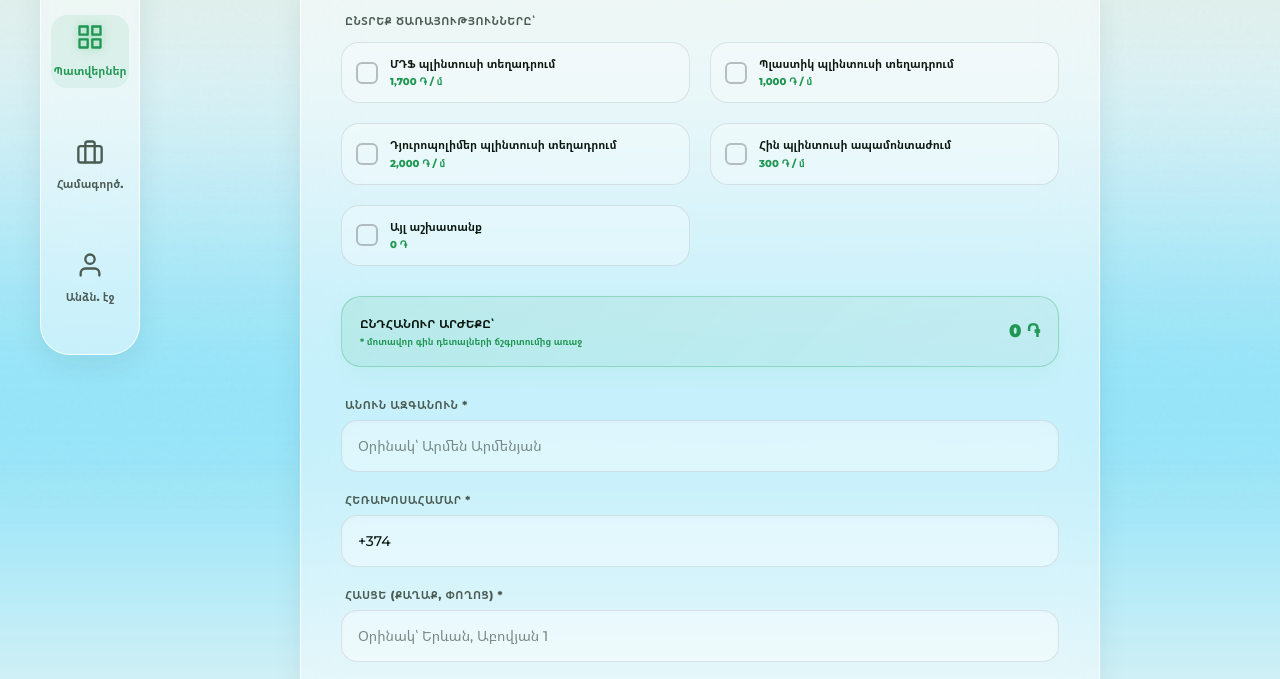
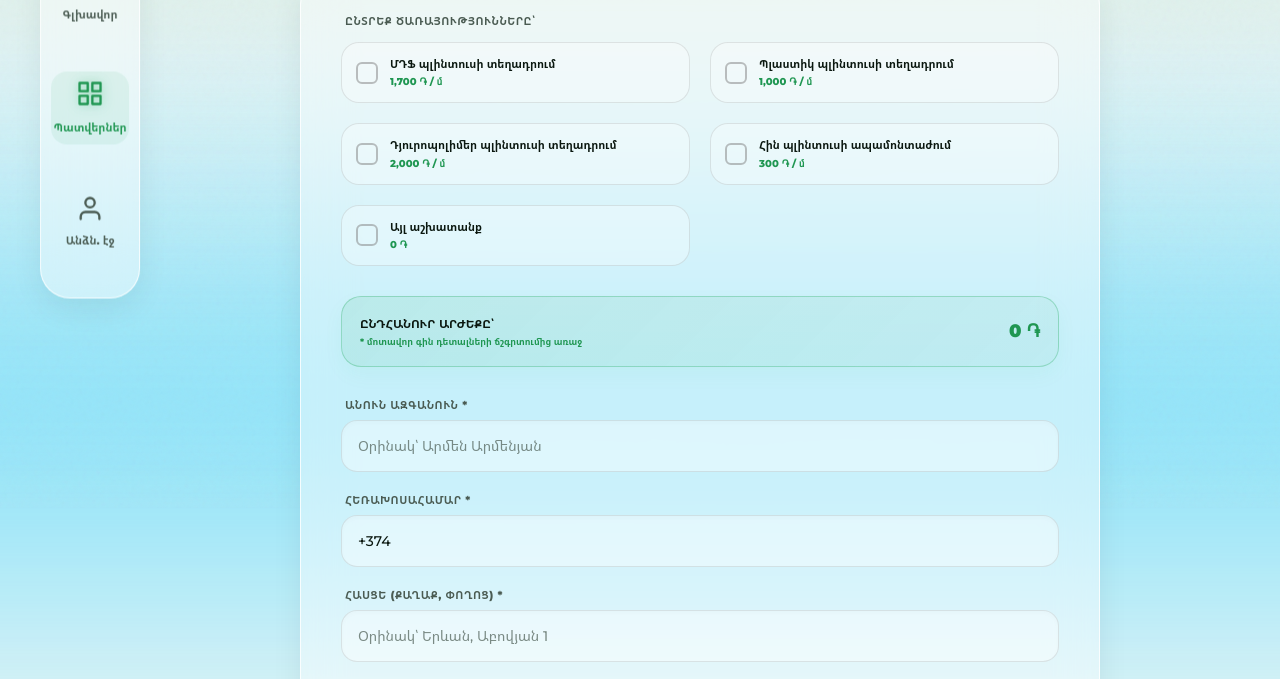
Before and after one commit to Kirito1973/tree-company, a plain HTML site: page tree-company/tree-client/order-baseboards.html in a window 1280 px wide. Shown: the part 292-971 px from the top of the page. Drawn offline with Linux system fonts and the light colour scheme.

Commit message:
Update order-baseboards.html

```diff
--- a/tree-company/tree-client/order-baseboards.html
+++ b/tree-company/tree-client/order-baseboards.html
@@ -5,12 +5,10 @@
     <meta name="viewport" content="width=device-width, initial-scale=1.0, maximum-scale=1.0, user-scalable=no">
     <title>TREE COMPANY - Պատվեր</title>
     <meta name="theme-color" content="#EBF1EC" id="themeColorMeta">
-    <!-- iOS PWA Meta Tags -->
     <meta name="apple-mobile-web-app-capable" content="yes">
     <meta name="apple-mobile-web-app-status-bar-style" content="black-translucent">
     <meta name="apple-mobile-web-app-title" content="TREE COMPANY">
     <link rel="apple-touch-icon" href="assets/apple-touch-icon.png">
-
     <link rel="icon" type="image/png" sizes="192x192" href="assets/icon-192.png">
     <script>
         (function() {
@@ -26,7 +24,7 @@
         })();
     </script>
     <link href="https://fonts.googleapis.com/css2?family=Montserrat:wght@500;700;800;900&family=Noto+Sans+Armenian:wght@500;700;800;900&display=swap" rel="stylesheet">
-    <link rel="stylesheet" href="style.css?v=12.0">
+    <link rel="stylesheet" href="style.css?v=16.0">
 </head>
 <body>
     <div class="noise-overlay"></div><div class="ambient-glow"></div>
@@ -125,6 +123,7 @@
         </div>
     </div>
 
+    <!-- ТОЛЬКО 3 КНОПКИ ВНИЗУ -->
     <nav class="bottom-nav">
         <a href="index.html" class="nav-item" id="nav-home">
             <svg viewBox="0 0 24 24" fill="none" stroke="currentColor" stroke-width="2" stroke-linecap="round" stroke-linejoin="round"><path d="M3 9l9-7 9 7v11a2 2 0 0 1-2 2H5a2 2 0 0 1-2-2z"></path><polyline points="9 22 9 12 15 12 15 22"></polyline></svg>
@@ -134,15 +133,11 @@
             <svg viewBox="0 0 24 24" fill="none" stroke="currentColor" stroke-width="2" stroke-linecap="round" stroke-linejoin="round"><rect x="3" y="3" width="7" height="7"></rect><rect x="14" y="3" width="7" height="7"></rect><rect x="14" y="14" width="7" height="7"></rect><rect x="3" y="14" width="7" height="7"></rect></svg>
             <span data-i18n="nav_orders">Պատվերներ</span>
         </a>
-        <a href="jobs.html" class="nav-item" id="nav-jobs">
-            <svg viewBox="0 0 24 24" fill="none" stroke="currentColor" stroke-width="2" stroke-linecap="round" stroke-linejoin="round"><rect x="2" y="7" width="20" height="14" rx="2" ry="2"></rect><path d="M16 21V5a2 2 0 0 0-2-2h-4a2 2 0 0 0-2 2v16"></path></svg>
-            <span data-i18n="nav_jobs">Աշխատանք</span>
-        </a>
         <a href="#" class="nav-item" id="nav-cabinet">
             <svg viewBox="0 0 24 24" fill="none" stroke="currentColor" stroke-width="2" stroke-linecap="round" stroke-linejoin="round"><path d="M20 21v-2a4 4 0 0 0-4-4H8a4 4 0 0 0-4 4v2"></path><circle cx="12" cy="7" r="4"></circle></svg>
             <span data-i18n="nav_cabinet">Անձն. էջ</span>
         </a>
     </nav>
-    <script src="main.js?v=12.0"></script>
+    <script src="main.js?v=16.0"></script>
 </body>
 </html>
```
